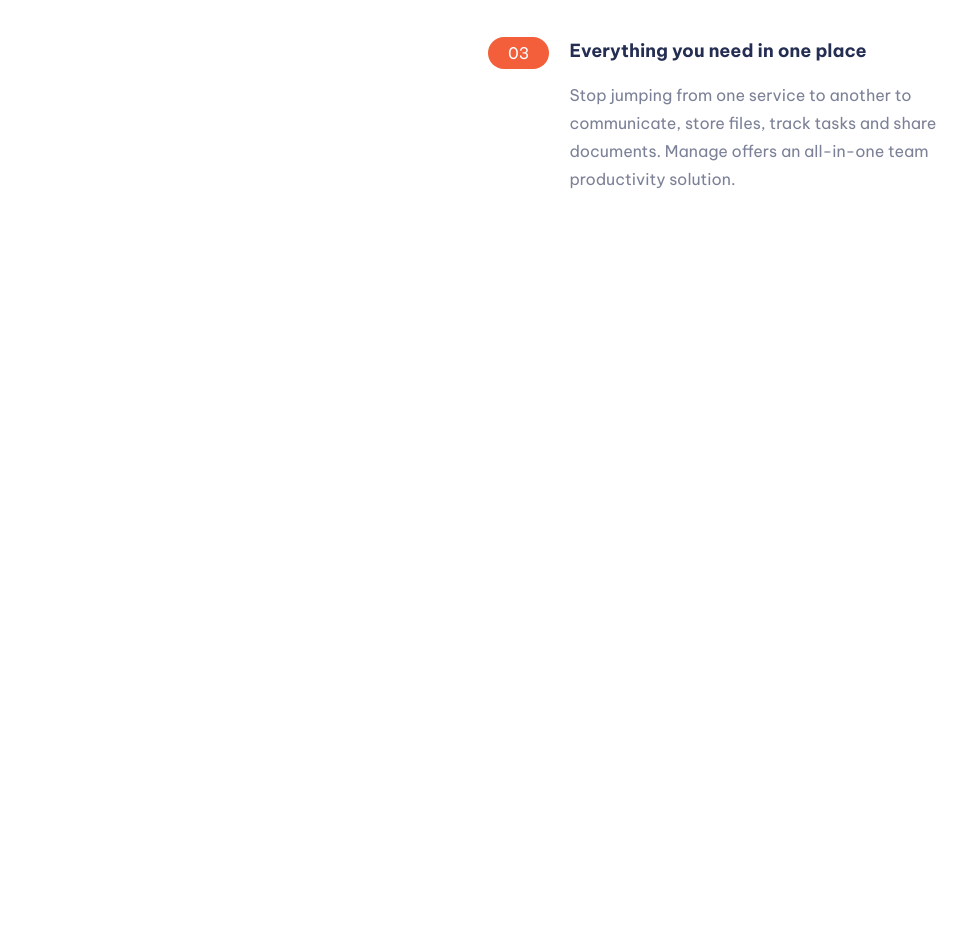
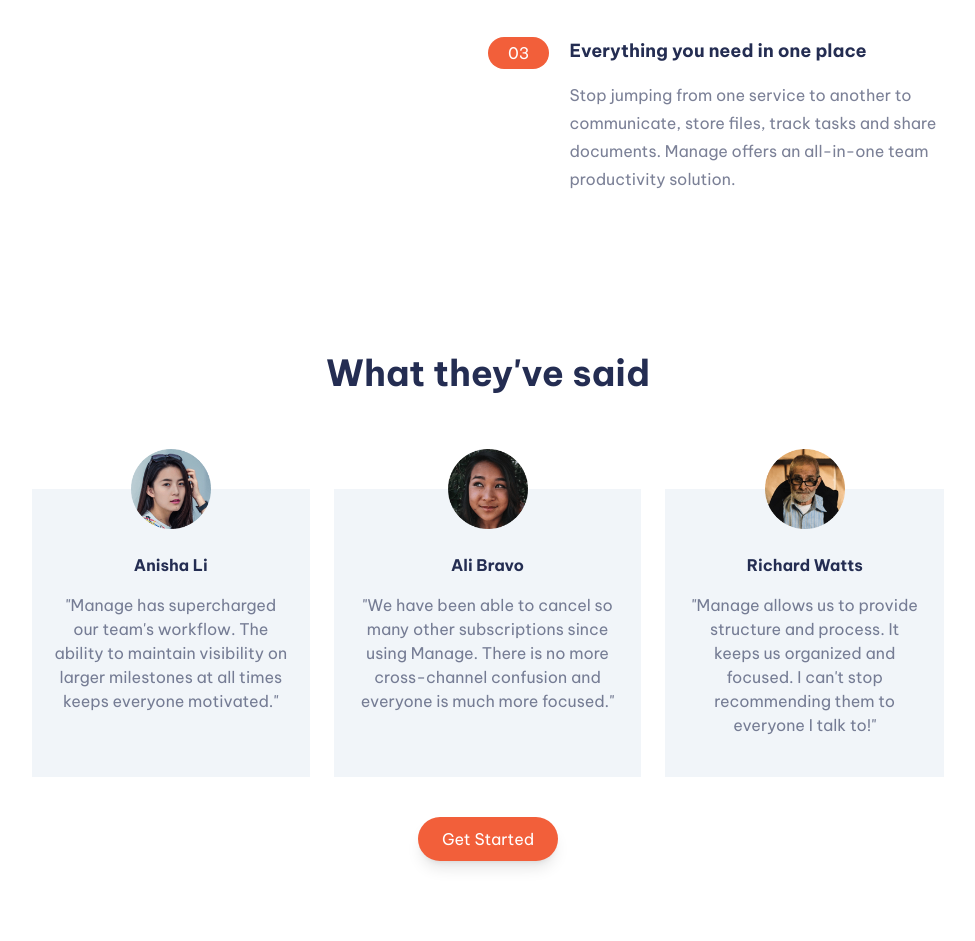
Before and after one commit to cyonii/manage-landing-page, a website: page index.html in a window 1280 px wide. Shown: the part 1176-2117 px from the top of the page, without its empty margins (152-1127 px from the left). Before the commit the page ends 1449 px from the top, so only its background shows below. Drawn offline with nearby package versions, Linux system fonts and the light colour scheme; files that its build step writes are made by us from their sources.

Commit message:
Add testimonial section

```diff
--- a/index.html
+++ b/index.html
@@ -147,6 +147,70 @@
           </div>
         </div>
       </section>
+
+      <!-- Testimonials Section -->
+      <section class="flex flex-col items-center py-20" id="features">
+        <h3 class="text-4xl font-bold text-center">What they've said</h3>
+
+        <!-- Testimonials -->
+        <div class="flex flex-row justify-between space-x-6 mt-24 mb-10">
+          <!-- Testimonial 1 -->
+          <div class="hidden md:flex flex-col items-center relative bg-slate-100 pt-16 pb-10 px-5 text-center">
+            <img class="absolute -top-[40px]" src="./assets/images/avatar-anisha.png" alt="Anisha Li" width="80">
+            <h4 class="font-bold mb-4">Anisha Li</h4>
+            <p class="opacity-60">
+              "Manage has supercharged our team's workflow.
+              The ability to maintain visibility on larger milestones at all times
+              keeps everyone motivated."
+            </p>
+          </div>
+
+          <!-- Testimonial 2 -->
+          <div class="flex flex-col items-center relative bg-slate-100 pt-16 pb-10 px-5 text-center">
+            <img class="absolute -top-[40px]" src="./assets/images/avatar-ali.png" alt="Ali Bravo" width="80">
+            <h4 class="font-bold mb-4">Ali Bravo</h4>
+            <p class="opacity-60">
+              "We have been able to cancel so many other subscriptions
+              since using Manage. There is no more cross-channel
+              confusion and everyone is much more focused."
+            </p>
+          </div>
+
+          <!-- Testimonial 3 -->
+          <div class="hidden md:flex flex-col items-center relative bg-slate-100 pt-16 pb-10 px-5 text-center">
+            <img class="absolute -top-[40px]" src="./assets/images/avatar-richard.png" alt="Richard Watts" width="80">
+            <h4 class="font-bold mb-4">Richard Watts</h4>
+            <p class="opacity-60">
+              "Manage allows us to provide structure and process.
+              It keeps us organized and focused. I can't stop recommending
+              them to everyone I talk to!"
+            </p>
+          </div>
+
+          <!-- Testimonial 4 -->
+          <!-- <div class="flex flex-col items-center relative bg-slate-100 pt-16 pb-10 px-5 text-center">
+            <img class="absolute -top-[40px]" src="./assets/images/avatar-shanai.png" alt="Shanai Gough" width="80">
+            <h4 class="font-bold mb-4">Shanai Gough</h4>
+            <p class="opacity-60">
+              "Their software allows us to track, manage, and collaborate
+              on our projects from anywhere. It keeps the whole team
+              in sync without being intrusive."
+            </p>
+          </div> -->
+        </div>
+
+        <div class="flex flex-col items-center">
+          <div class="flex md:hidden items-center space-x-2 m-16">
+            <span class="border-2 rounded-full border-red-500 w-[12px] h-[12px]"></span>
+            <span class="border-2 rounded-full bg-red-500 border-red-500 w-[12px] h-[12px]"></span>
+            <span class="border-2 rounded-full border-red-500 w-[12px] h-[12px]"></span>
+            <span class="border-2 rounded-full border-red-500 w-[12px] h-[12px]"></span>
+          </div>
+          <a href="#" class="bg-red-500 hover:bg-red-400 text-white shadow-lg rounded-3xl border-0 py-2.5 px-6">
+            Get Started
+          </a>
+        </div>
+      </section>
     </main>
   </body>
 </html>
```
